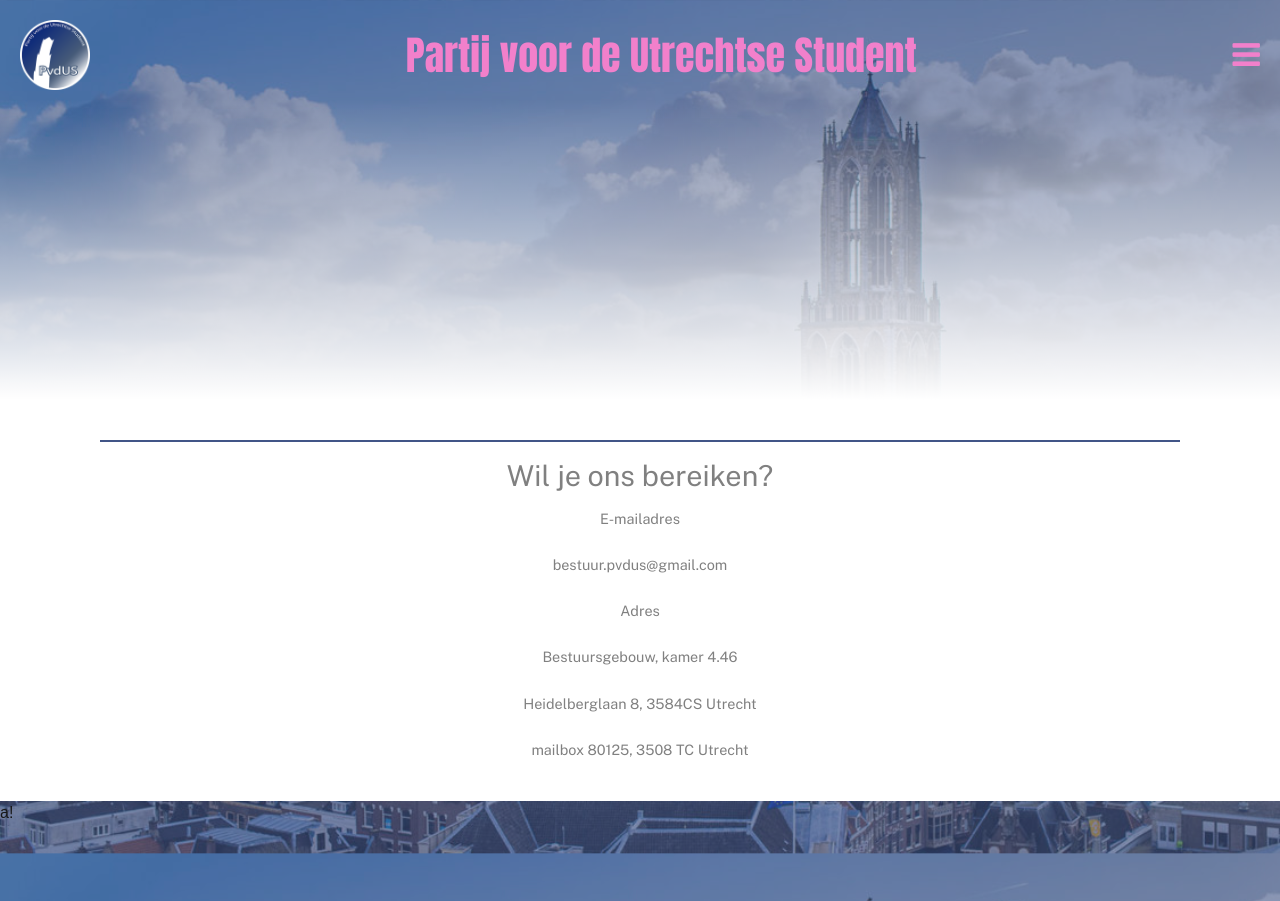
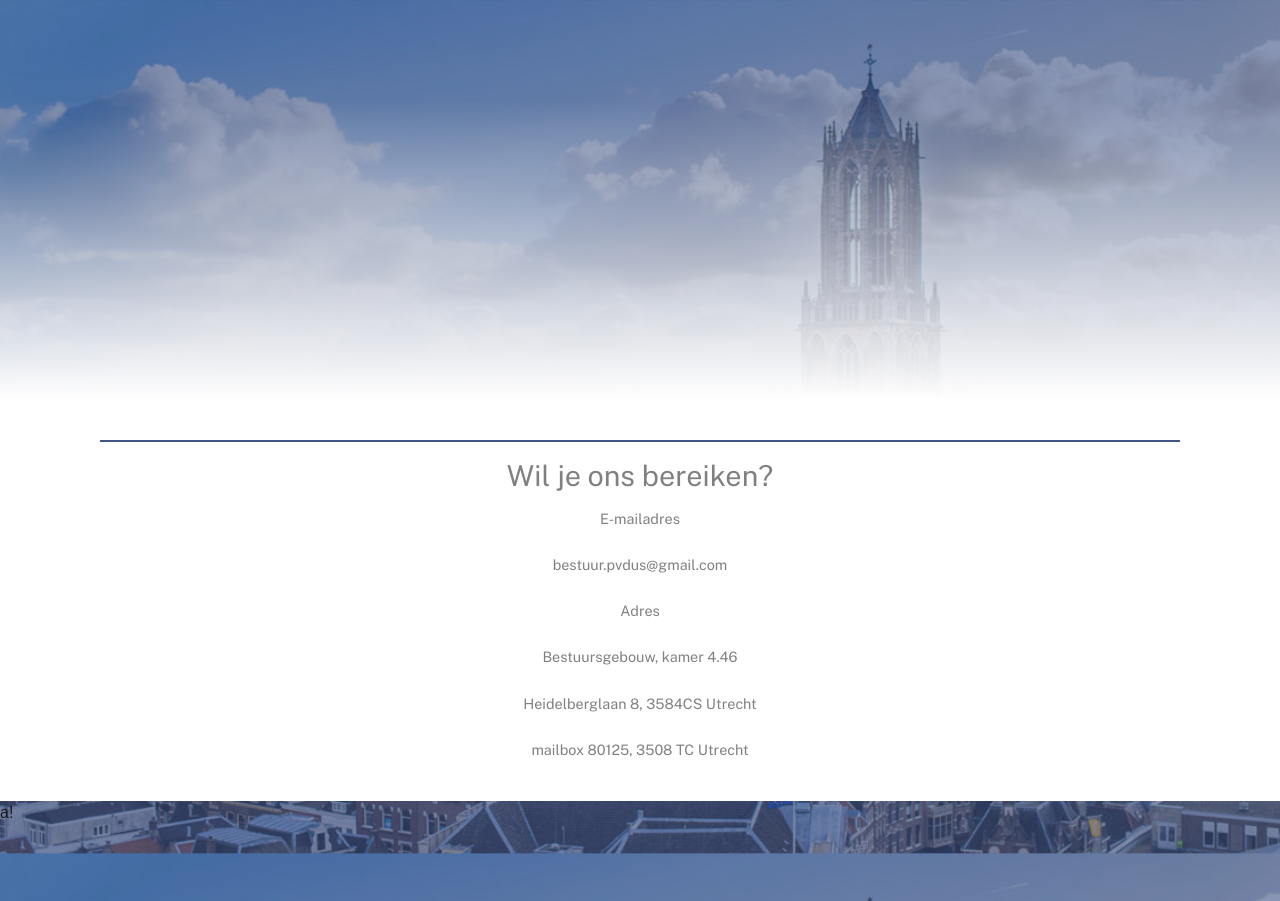
Before and after one commit to RobinHout/PvdUS, a Next.js app: page /Contact in a window 1280 px wide. Built offline with nearby package versions, Linux system fonts and the light colour scheme.

Commit message:
bug gefixt

```diff
--- a/src/app/Components/header.tsx
+++ b/src/app/Components/header.tsx
@@ -8,7 +8,7 @@
 const Header = () => {
     const [menuOpen, setMenuOpen] = useState(false);
     const [scrolled, setScrolled] = useState(false);
-    const isHomePage = location.pathname === "/";
+    // const isHomePage = location.pathname === "/";
     const handleScroll = () => {
         if (window.scrollY > 50) {
             setScrolled(true);
@@ -26,7 +26,8 @@
             <header
                 id={scrolled ? "scrolled" : ""}
                 className={
-                    scrolled ? "header" : isHomePage ? "headerNiks" : "header"
+                    // scrolled ? "header" : isHomePage ? "headerNiks" : "header"
+                    scrolled ? "header" : "headerNiks"
                 }
             >
                 <Link className="logo" href="/">
```
